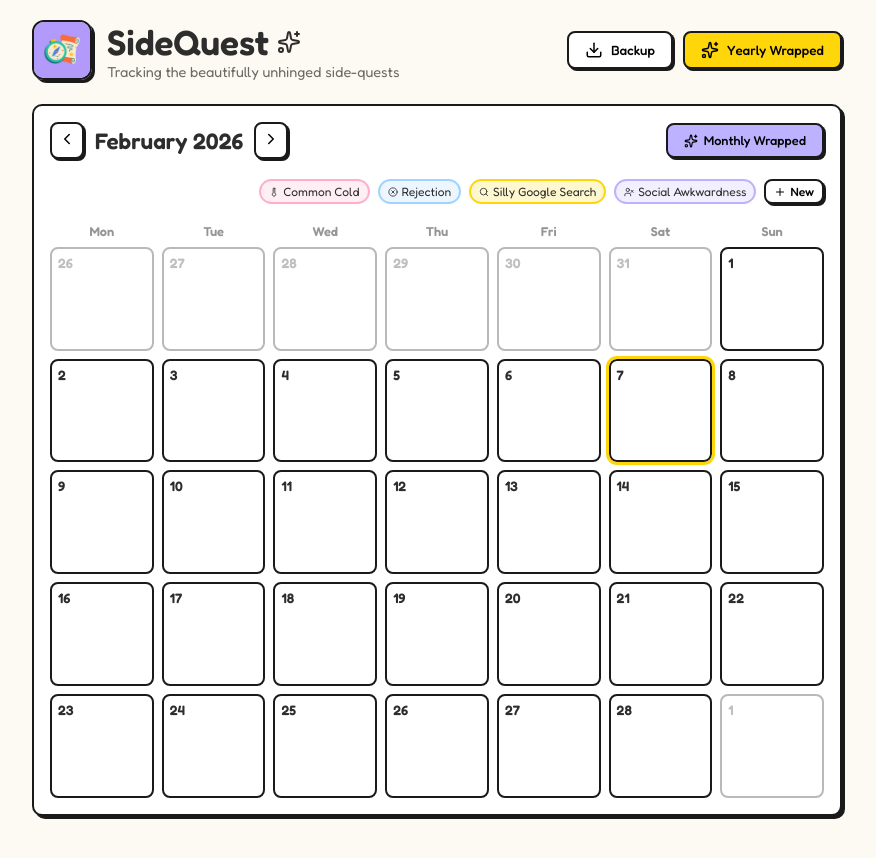
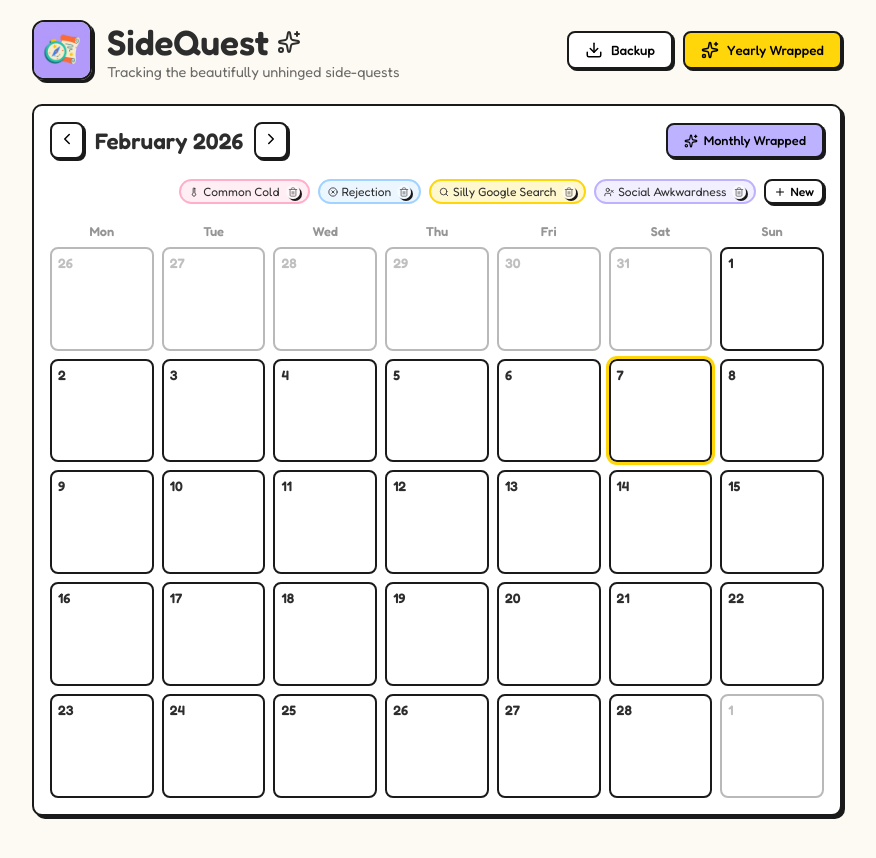
Before and after one commit to dayniia/SideQuest, a React (Vite) app: page / in a window 1280 px wide. Shown: the whole page, without its empty margins (203-1079 px from the left). Built offline with nearby package versions, Linux system fonts and the light colour scheme.

Commit message:
improve delete category

```diff
--- a/src/App.tsx
+++ b/src/App.tsx
@@ -28,6 +28,7 @@ const App: React.FC = () => {
   const [newCatName, setNewCatName] = useState('');
   const [newCatColor, setNewCatColor] = useState('#ffafcc');
   const [newCatIcon, setNewCatIcon] = useState('Circle');
+  const [showConfirm, setShowConfirm] = useState<{ message: string; onConfirm: () => void } | null>(null);
   const [currentDate, setCurrentDate] = useState(new Date());
 
   const QUEST_ICONS = ['Circle', 'Heart', 'Star', 'Ghost', 'Coffee', 'Zap', 'Moon', 'Sun', 'Cloud', 'Trash2', 'Smile', 'Frown', 'Dizzy', 'Bomb', 'Flame'];
@@ -69,7 +70,13 @@ const App: React.FC = () => {
   };
 
   const deleteEvent = (id: string) => {
-    setEvents(prev => prev.filter(e => e.id !== id));
+    setShowConfirm({
+      message: 'Delete this logged side-quest?',
+      onConfirm: () => {
+        setEvents(prev => prev.filter(e => e.id !== id));
+        setShowConfirm(null);
+      }
+    });
   };
 
   const addCategory = () => {
@@ -83,6 +90,17 @@ const App: React.FC = () => {
     setNewCatName('');
     setNewCatIcon('Circle');
     setShowCatModal(false);
+  };
+
+  const deleteCategory = (id: string) => {
+    setShowConfirm({
+      message: 'Delete this category? All logged entries for it will also be removed.',
+      onConfirm: () => {
+        setCategories(prev => prev.filter(c => c.id !== id));
+        setEvents(prev => prev.filter(e => e.categoryId !== id));
+        setShowConfirm(null);
+      }
+    });
   };
 
   const getDayColor = (day: Date) => {
@@ -181,9 +199,27 @@ const App: React.FC = () => {
             {categories.map(cat => {
               const IconComponent = (Icons as any)[cat.icon || 'Circle'];
               return (
-                <div key={cat.id} style={{ display: 'flex', alignItems: 'center', gap: '4px', fontSize: '0.75rem', background: cat.color + '33', padding: '3px 8px', borderRadius: '15px', border: `2px solid ${cat.color}` }}>
-                  {IconComponent && <IconComponent size={10} />}
-                  {cat.name}
+                <div key={cat.id} style={{ display: 'flex', alignItems: 'center', gap: '6px', fontSize: '0.75rem', background: cat.color + '33', padding: '3px 8px', borderRadius: '15px', border: `2px solid ${cat.color}` }}>
+                  <div style={{ display: 'flex', alignItems: 'center', gap: '4px' }}>
+                    {IconComponent && <IconComponent size={10} />}
+                    {cat.name}
+                  </div>
+                  <button
+                    onClick={() => deleteCategory(cat.id)}
+                    style={{
+                      display: 'flex',
+                      alignItems: 'center',
+                      justifyContent: 'center',
+                      padding: '2px',
+                      background: 'rgba(255,255,255,0.5)',
+                      borderRadius: '50%',
+                      border: 'none',
+                      cursor: 'pointer',
+                      color: '#666'
+                    }}
+                  >
+                    <Trash2 size={10} />
+                  </button>
                 </div>
               );
             })}
@@ -342,6 +378,33 @@ const App: React.FC = () => {
             </motion.div>
           )}
         </AnimatePresence>
+        <AnimatePresence>
+          {showConfirm && (
+            <motion.div
+              initial={{ opacity: 0 }} animate={{ opacity: 1 }} exit={{ opacity: 0 }}
+              style={{ position: 'fixed', inset: 0, background: 'rgba(0,0,0,0.5)', display: 'flex', alignItems: 'center', justifyContent: 'center', zIndex: 200, padding: '20px', backdropFilter: 'blur(4px)' }}
+              onClick={() => setShowConfirm(null)}
+            >
+              <motion.div
+                initial={{ y: 20, scale: 0.95 }} animate={{ y: 0, scale: 1 }} exit={{ y: 20, scale: 0.95 }}
+                className="card" style={{ width: '100%', maxWidth: '400px', cursor: 'default', textAlign: 'center' }}
+                onClick={e => e.stopPropagation()}
+              >
+                <div style={{ marginBottom: '20px' }}>
+                  <div style={{ width: '60px', height: '60px', background: '#fff5f5', borderRadius: '50%', display: 'flex', alignItems: 'center', justifyContent: 'center', margin: '0 auto 15px' }}>
+                    <Trash2 size={30} color="#ff4d4d" />
+                  </div>
+                  <h3 style={{ fontSize: '1.2rem', marginBottom: '10px' }}>Are you sure?</h3>
+                  <p style={{ opacity: 0.7, fontSize: '0.9rem' }}>{showConfirm.message}</p>
+                </div>
+                <div style={{ display: 'flex', gap: '10px' }}>
+                  <button onClick={() => setShowConfirm(null)} style={{ flex: 1, background: '#eee', color: 'black' }}>Cancel</button>
+                  <button onClick={showConfirm.onConfirm} style={{ flex: 1, background: '#ff4d4d', color: 'white', fontWeight: 'bold' }}>Delete</button>
+                </div>
+              </motion.div>
+            </motion.div>
+          )}
+        </AnimatePresence>
       </main >
     </div >
   );
```
